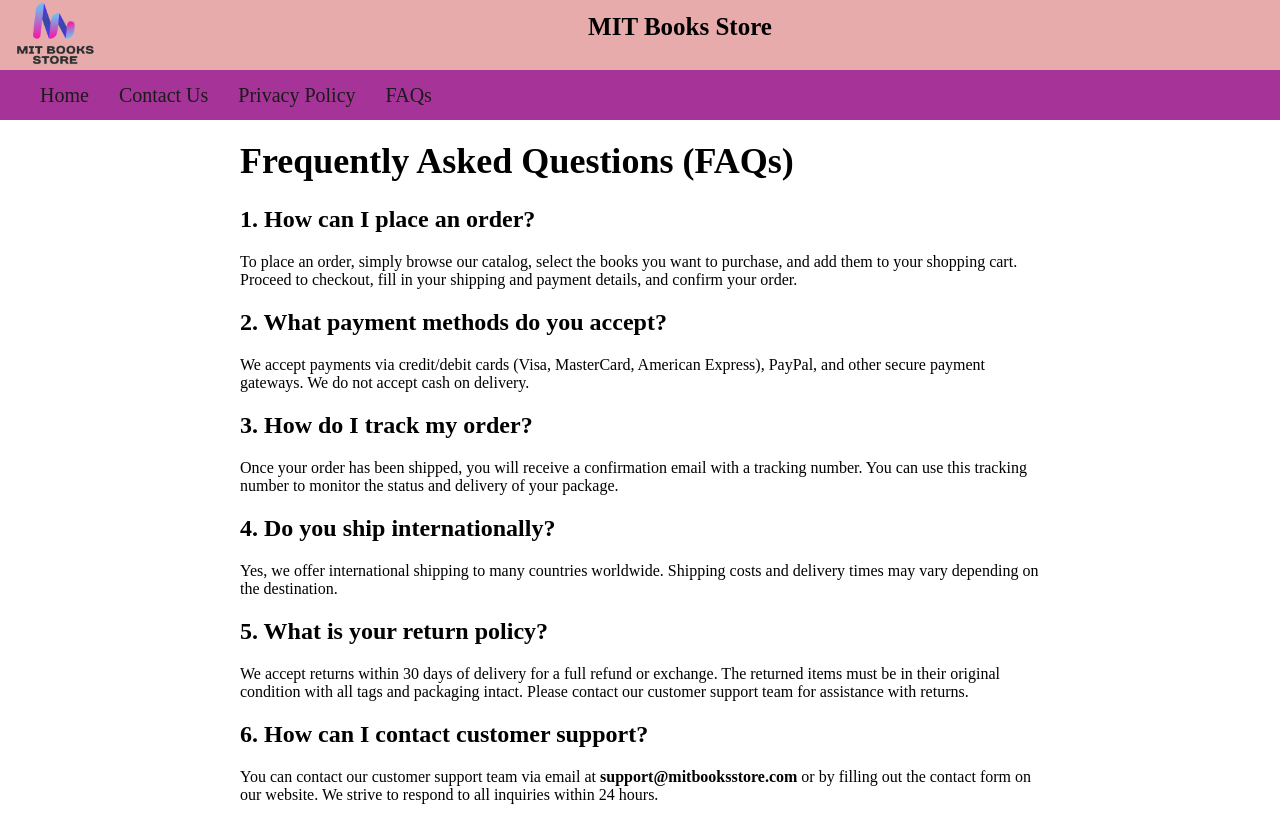
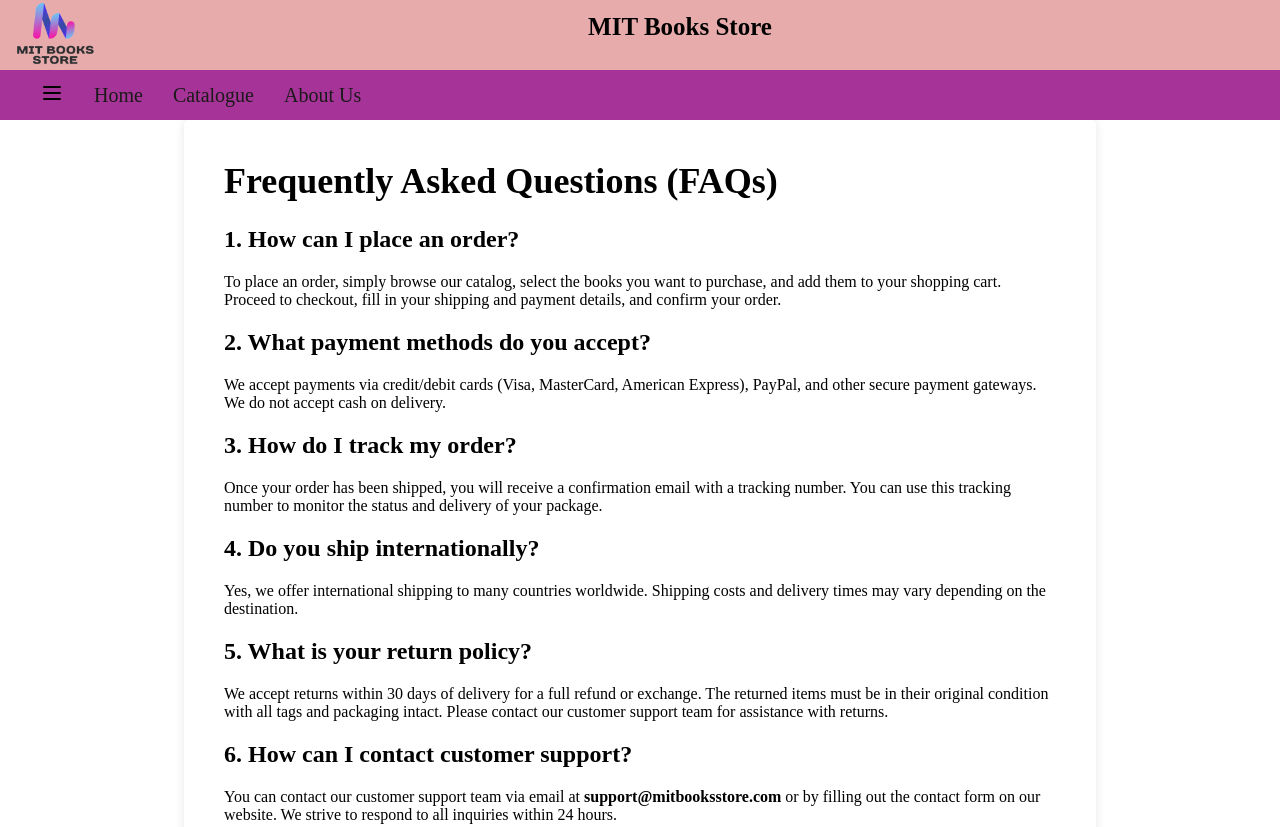
Before and after one commit to tech2manish/college-project, a plain HTML site: page faqs.html in a window 1280 px wide. Shown: the top 827 px of the page. Drawn offline with Linux system fonts and the light colour scheme; files whose address does not match are found by name.

Commit message:
Update faqs.html

```diff
--- a/faqs.html
+++ b/faqs.html
@@ -4,16 +4,21 @@
 <head>
   <meta charset="UTF-8">
   <meta name="viewport" content="width=device-width, initial-scale=1.0">
-  <title>MIT Books Store</title>
+  <title>MIT Books Store | FAQs</title>
   <link rel="stylesheet" href="style.css">
   <style>
     .container {
-    max-width: 800px;
+      max-width: 65%;
       margin: 0 auto;
-    padding: 20px;
+      background-color: #fff;
+      padding: 40px;
+      border-radius: 5px;
+      box-shadow: 0 0 10px rgba(0, 0, 0, 0.1);
     }
 
-h1, h2, h3 {
+    h1,
+    h2,
+    h3 {
       margin-top: 0;
     }
 
@@ -45,12 +50,25 @@ p {
 
   <nav>
     <div class="left-nav">
-      <a href="index.html" id="showProduct">Home</a>
-      <a href="contact-us.html">Contact Us</a>
-      <a href="privacy-policy.html">Privacy Policy</a>
-      <a href="faqs.html">FAQs</a>
+      <a href="#" id="toggleButton"><img src="/Photos/menu.png" alt="menu"></a>
+      <a href="index.html">Home</a>
+      <a href="#" id="showProduct">Catalogue</a>
+      <li>
+        <a href="#">About Us</a>
+        <ul>
+          <li><a href="contact-us.html">Contact Us</a></li>
+          <li><a href="our-teams.html">Our Teams</a></li>
+          <li><a href="privacy-policy.html">Privacy Policy</a></li>
+          <li><a href="faqs.html">FAQs</a></li>
+          <li><a href="about-us.html">About Us</a></li>
+        </ul>
+      </li>
     </div>
-
+    <!-- <div class="right-nav">
+      <input type="search" name="search" id="searchInput" oninput="filterCards()" placeholder="Search">
+      <a href="#" class="showLogin">Login/Signup</a>
+      <a href="#"><img src="/Photos/shopping-bag.png" alt="sopping bag"></a>
+    </div> -->
   </nav>
 
   <main>
@@ -58,22 +76,29 @@ p {
       <h1>Frequently Asked Questions (FAQs)</h1>
 
       <h2>1. How can I place an order?</h2>
-        <p>To place an order, simply browse our catalog, select the books you want to purchase, and add them to your shopping cart. Proceed to checkout, fill in your shipping and payment details, and confirm your order.</p>
+      <p>To place an order, simply browse our catalog, select the books you want to purchase, and add them to your
+        shopping cart. Proceed to checkout, fill in your shipping and payment details, and confirm your order.</p>
 
       <h2>2. What payment methods do you accept?</h2>
-        <p>We accept payments via credit/debit cards (Visa, MasterCard, American Express), PayPal, and other secure payment gateways. We do not accept cash on delivery.</p>
+      <p>We accept payments via credit/debit cards (Visa, MasterCard, American Express), PayPal, and other secure
+        payment gateways. We do not accept cash on delivery.</p>
 
       <h2>3. How do I track my order?</h2>
-        <p>Once your order has been shipped, you will receive a confirmation email with a tracking number. You can use this tracking number to monitor the status and delivery of your package.</p>
+      <p>Once your order has been shipped, you will receive a confirmation email with a tracking number. You can use
+        this tracking number to monitor the status and delivery of your package.</p>
 
       <h2>4. Do you ship internationally?</h2>
-        <p>Yes, we offer international shipping to many countries worldwide. Shipping costs and delivery times may vary depending on the destination.</p>
+      <p>Yes, we offer international shipping to many countries worldwide. Shipping costs and delivery times may vary
+        depending on the destination.</p>
 
       <h2>5. What is your return policy?</h2>
-        <p>We accept returns within 30 days of delivery for a full refund or exchange. The returned items must be in their original condition with all tags and packaging intact. Please contact our customer support team for assistance with returns.</p>
+      <p>We accept returns within 30 days of delivery for a full refund or exchange. The returned items must be in their
+        original condition with all tags and packaging intact. Please contact our customer support team for assistance
+        with returns.</p>
 
       <h2>6. How can I contact customer support?</h2>
-        <p>You can contact our customer support team via email at <span class="bold">support@mitbooksstore.com</span> or by filling out the contact form on our website. We strive to respond to all inquiries within 24 hours.</p>
+      <p>You can contact our customer support team via email at <span class="bold">support@mitbooksstore.com</span> or
+        by filling out the contact form on our website. We strive to respond to all inquiries within 24 hours.</p>
     </div>
 
   </main>
@@ -81,7 +106,8 @@ p {
 
   <!-- footer section of the main page  -->
   <footer>
-    <h4>&#169;2024 MIT Books Store. All rights reserved | <a href="contact-us.html">Contact Us</a> | <a href="privacy-policy.html">Privacy Policy</a> | <a href="faqs.html">FAQs</a></h4>
+    <h4>&#169;2024 MIT Books Store. All rights reserved | <a href="contact-us.html">Contact Us</a> | <a
+        href="privacy-policy.html">Privacy Policy</a> | <a href="faqs.html">FAQs</a></h4>
   </footer>
 
 </body>
```
Lines whose indentation alone changed are shown as unchanged.
